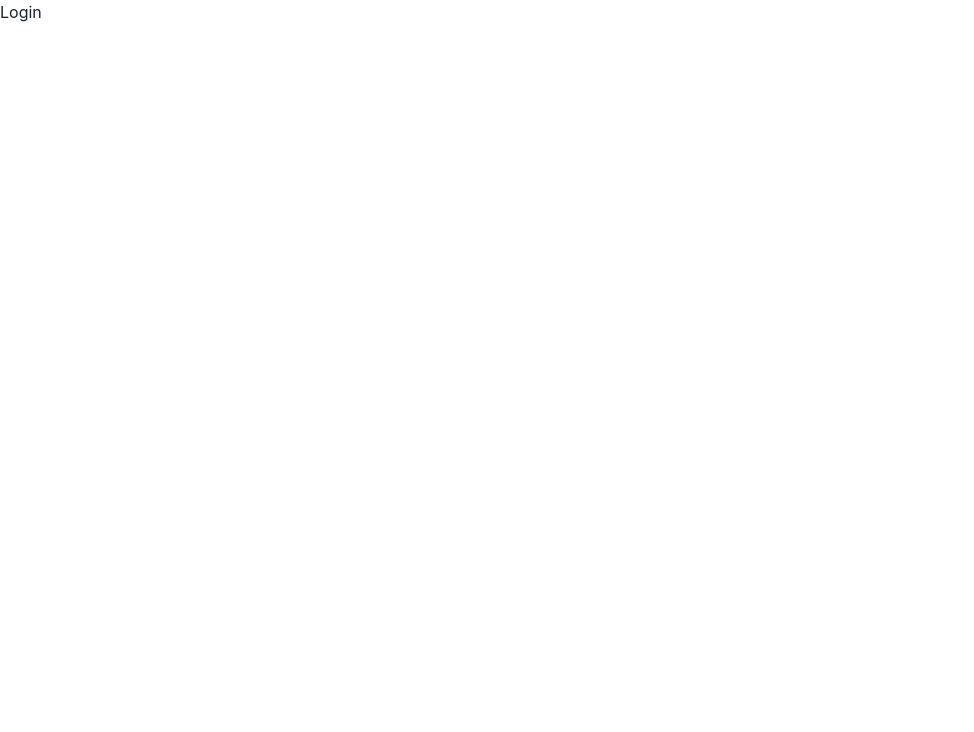
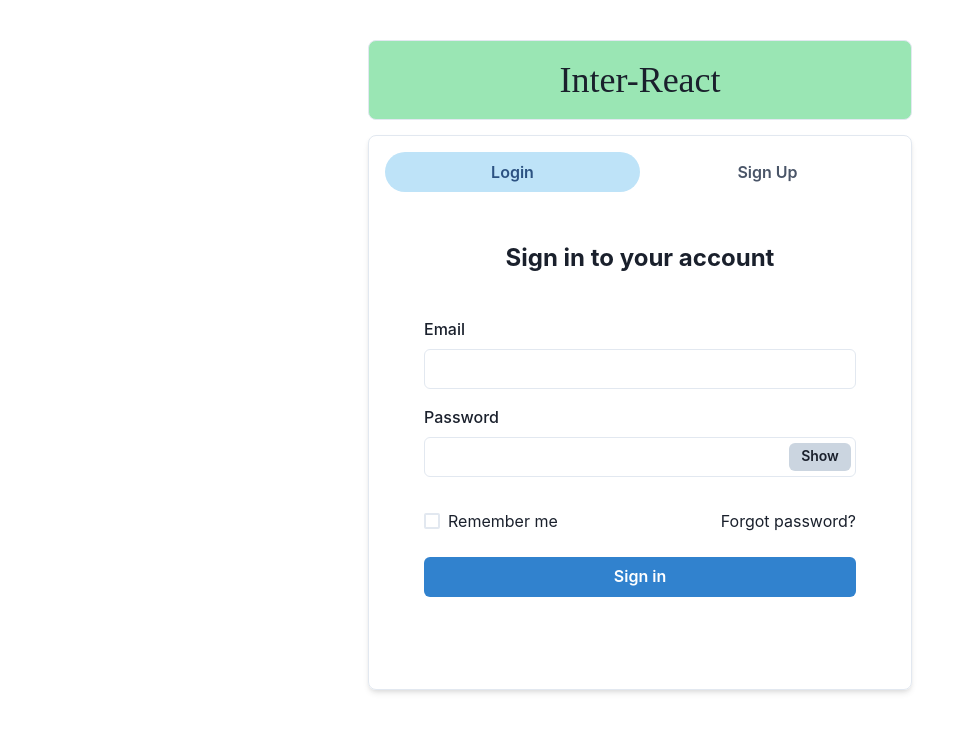
Before and after one commit to amit429/chat-application, a React (Create React App) app: page / in a window 1280 px wide. Shown: the top 732 px of the page, without its empty margins (0-974 px from the left). Built offline with nearby package versions, Linux system fonts and the light colour scheme.

Commit message:
login sign up frontend done

```diff
--- a/src/App.js
+++ b/src/App.js
@@ -1,18 +1,14 @@
 import logo from './logo.svg';
 import './App.css';
 import { BrowserRouter, Route, Routes, Switch } from 'react-router-dom';
-import { ChakraBaseProvider } from '@chakra-ui/react';
-import Login from './Pages/Login';
+
+import Home from './Pages/Home';
 
 function App() {
   return (
-    <ChakraBaseProvider>
-      <BrowserRouter>
         <Routes>
-          <Route path="/" element={<Login/>} />
+          <Route path="/" element={<Home/>} />
         </Routes>
-      </BrowserRouter>
-    </ChakraBaseProvider>
   );
 }
 
--- /dev/null
+++ b/src/Pages/Home.js
@@ -0,0 +1,58 @@
+import {
+    Box,
+    Container,
+    Heading,
+    Text ,
+    Tabs,
+    TabList,
+    TabPanels,
+    Tab,
+    TabPanel,
+    Input,
+    Button
+
+} from "@chakra-ui/react";
+import React from "react";
+import Login from "./Login";
+import Signup from "./Signup";
+
+export default function Home() {
+  return (
+    <>
+      <Container maxW="xl" centerContent m={"auto"}>
+        <Box
+          d="flex"
+          justifyContent="center"
+          p={3}
+          bg="green.200"
+          w="100%"
+          m="40px 0 15px 0"
+          borderRadius="lg"
+          borderWidth="1px"
+          textAlign={"center"}
+        >
+          <Text fontSize="4xl" fontFamily="initial">
+            Inter-React
+          </Text>
+        </Box>
+
+        <Box boxShadow={"md"} bg="white.100" w="100%" p={4} borderRadius="lg" borderWidth="1px">
+        <Tabs isFitted variant="soft-rounded">
+          <TabList mb="1em">
+            <Tab>Login</Tab>
+            <Tab>Sign Up</Tab>
+          </TabList>
+          <TabPanels>
+            <TabPanel>
+              <Login />
+            </TabPanel>
+            <TabPanel>
+              <Signup />
+            </TabPanel>
+          </TabPanels>
+        </Tabs>
+        </Box>
+      </Container>
+    </>
+  );
+}
--- a/src/Pages/Login.js
+++ b/src/Pages/Login.js
@@ -1,7 +1,97 @@
 import React from 'react'
+import { useState } from 'react';
+import {
+  Container,
+  FormControl,
+  FormLabel,
+  Input,
+  Stack,
+  Button,
+  Heading,
+  useColorModeValue,
+  VStack,
+  Center,
+  InputGroup,
+  InputRightElement,
+  Checkbox,
+  Link
+} from '@chakra-ui/react';
+
+
 
 export default function Login() {
+  const [show, setShow] = useState(false);
+  const handleClick = () => setShow(!show);
   return (
-    <div>Login</div>
+    <>
+      <Container maxW="4xl" p={{ base: 5, md: 5 }}>
+      <Center>
+        <Stack spacing={4}>
+          <Stack align="center">
+            <Heading fontSize="2xl">Sign in to your account</Heading>
+          </Stack>
+          <VStack
+            mt={-3}
+            as="form"
+            boxSize={{ base: 'xs', sm: 'sm', md: 'lg' }}
+            h="max-content !important"
+            bg={useColorModeValue('white', 'gray.700')}
+            rounded="lg"
+            //boxShadow="lg"
+            p={{ base: 5, sm: 10 }}
+            spacing={8}
+          >
+            <VStack spacing={4} w="100%">
+              <FormControl id="email">
+                <FormLabel>Email</FormLabel>
+                <Input rounded="md" type="email" />
+              </FormControl>
+              <FormControl id="password">
+                <FormLabel>Password</FormLabel>
+                <InputGroup size="md">
+                  <Input rounded="md" type={show ? 'text' : 'password'} />
+                  <InputRightElement width="4.5rem">
+                    <Button
+                      h="1.75rem"
+                      size="sm"
+                      rounded="md"
+                      bg={useColorModeValue('gray.300', 'gray.700')}
+                      _hover={{
+                        bg: useColorModeValue('gray.400', 'gray.800')
+                      }}
+                      onClick={handleClick}
+                    >
+                      {show ? 'Hide' : 'Show'}
+                    </Button>
+                  </InputRightElement>
+                </InputGroup>
+              </FormControl>
+            </VStack>
+            <VStack w="100%">
+              <Stack direction="row" justify="space-between" w="100%">
+                <Checkbox colorScheme="green" size="md">
+                  Remember me
+                </Checkbox>
+                <Link fontSize={{ base: 'md', sm: 'md' }}>Forgot password?</Link>
+              </Stack>
+              <Button
+                bg="blue.500"
+                color="white"
+                _hover={{
+                  bg: 'green.500'
+                }}
+                rounded="md"
+                w="100%"
+                mt={4}
+              >
+                Sign in
+              </Button>
+            </VStack>
+          </VStack>
+        </Stack>
+      </Center>
+    </Container>
+
+    </>
   )
 }
--- /dev/null
+++ b/src/Pages/Signup.js
@@ -0,0 +1,122 @@
+import React from "react";
+import {
+  Flex,
+  Box,
+  FormControl,
+  FormLabel,
+  Input,
+  InputGroup,
+  HStack,
+  InputRightElement,
+  Stack,
+  Button,
+  Heading,
+  Text,
+  useColorModeValue,
+  Link,
+} from "@chakra-ui/react";
+import { useState } from "react";
+import { ViewIcon, ViewOffIcon } from "@chakra-ui/icons";
+
+export default function Signup() {
+  const [showPassword, setShowPassword] = useState(false);
+
+  const postDetails = (pic) => {};
+
+  return (
+    <>
+      <Flex align={"center"} justify={"center"}>
+        <Stack spacing={8} px={6}>
+          <Stack align={"center"}>
+            <Heading fontSize={"2xl"} textAlign={"center"}>
+              Sign up for an account
+            </Heading>
+          </Stack>
+          <Box
+            boxSize={{ base: "xs", sm: "sm", md: "lg" }}
+            h="max-content !important"
+            p={8}
+            mt={-4}
+          >
+            <Stack spacing={4}>
+              <HStack spacing={5}>
+                <Box>
+                  <FormControl id="firstName" isRequired>
+                    <FormLabel>First Name</FormLabel>
+                    <Input type="text" />
+                  </FormControl>
+                </Box>
+                <Box>
+                  <FormControl id="lastName">
+                    <FormLabel>Last Name</FormLabel>
+                    <Input type="text" />
+                  </FormControl>
+                </Box>
+              </HStack>
+              <FormControl id="email" isRequired>
+                <FormLabel>Email address</FormLabel>
+                <Input type="email" />
+              </FormControl>
+              <FormControl id="password" isRequired>
+                <FormLabel>Password</FormLabel>
+                <InputGroup>
+                  <Input type={showPassword ? "text" : "password"} />
+                  <InputRightElement h={"full"}>
+                    <Button
+                      variant={"ghost"}
+                      onClick={() =>
+                        setShowPassword((showPassword) => !showPassword)
+                      }
+                    >
+                      {showPassword ? <ViewIcon /> : <ViewOffIcon />}
+                    </Button>
+                  </InputRightElement>
+                </InputGroup>
+              </FormControl>
+
+              <FormControl id="confirm-password" isRequired>
+                <FormLabel>Confirm Password</FormLabel>
+                <InputGroup>
+                  <Input type={showPassword ? "text" : "password"} />
+                  <InputRightElement h={"full"}>
+                    <Button
+                      variant={"ghost"}
+                      onClick={() =>
+                        setShowPassword((showPassword) => !showPassword)
+                      }
+                    >
+                      {showPassword ? <ViewIcon /> : <ViewOffIcon />}
+                    </Button>
+                  </InputRightElement>
+                </InputGroup>
+              </FormControl>
+
+              <FormControl id="pic">
+                <FormLabel>Upload your Picture</FormLabel>
+                <Input
+                  type="file"
+                  p={1.5}
+                  accept="image/*"
+                  onChange={(e) => postDetails(e.target.files[0])}
+                />
+              </FormControl>
+              <Stack spacing={10} pt={2}>
+                <Button
+                  loadingText="Submitting"
+                  size="lg"
+                  bg={"blue.400"}
+                  color={"white"}
+                  _hover={{
+                    bg: "blue.500",
+                  }}
+                >
+                  Sign up
+                </Button>
+              </Stack>
+            </Stack>
+          </Box>
+        </Stack>
+      </Flex>
+    </>
+  );
+}
--- a/src/index.js
+++ b/src/index.js
@@ -2,13 +2,17 @@ import React from "react";
 import ReactDOM from "react-dom/client";
 import "./index.css";
 import App from "./App";
+import { ChakraProvider } from "@chakra-ui/react";
+import { BrowserRouter } from "react-router-dom";
 import reportWebVitals from "./reportWebVitals";
 
 const root = ReactDOM.createRoot(document.getElementById("root"));
 root.render(
-  <React.StrictMode>
-    <App />
-  </React.StrictMode>
+  <ChakraProvider>
+    <BrowserRouter>
+        <App />
+    </BrowserRouter>
+  </ChakraProvider>
 );
 
 // If you want to start measuring performance in your app, pass a function
```
